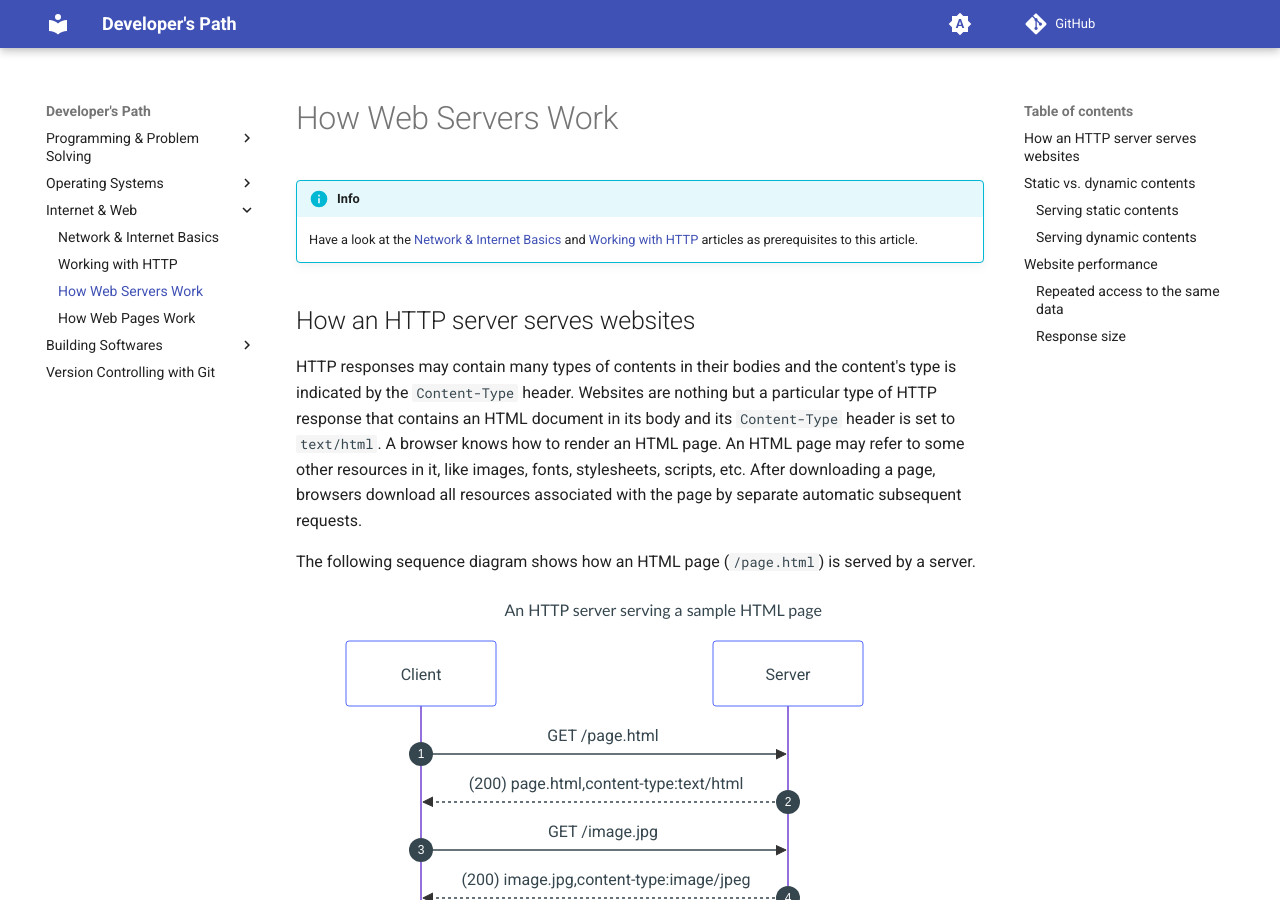
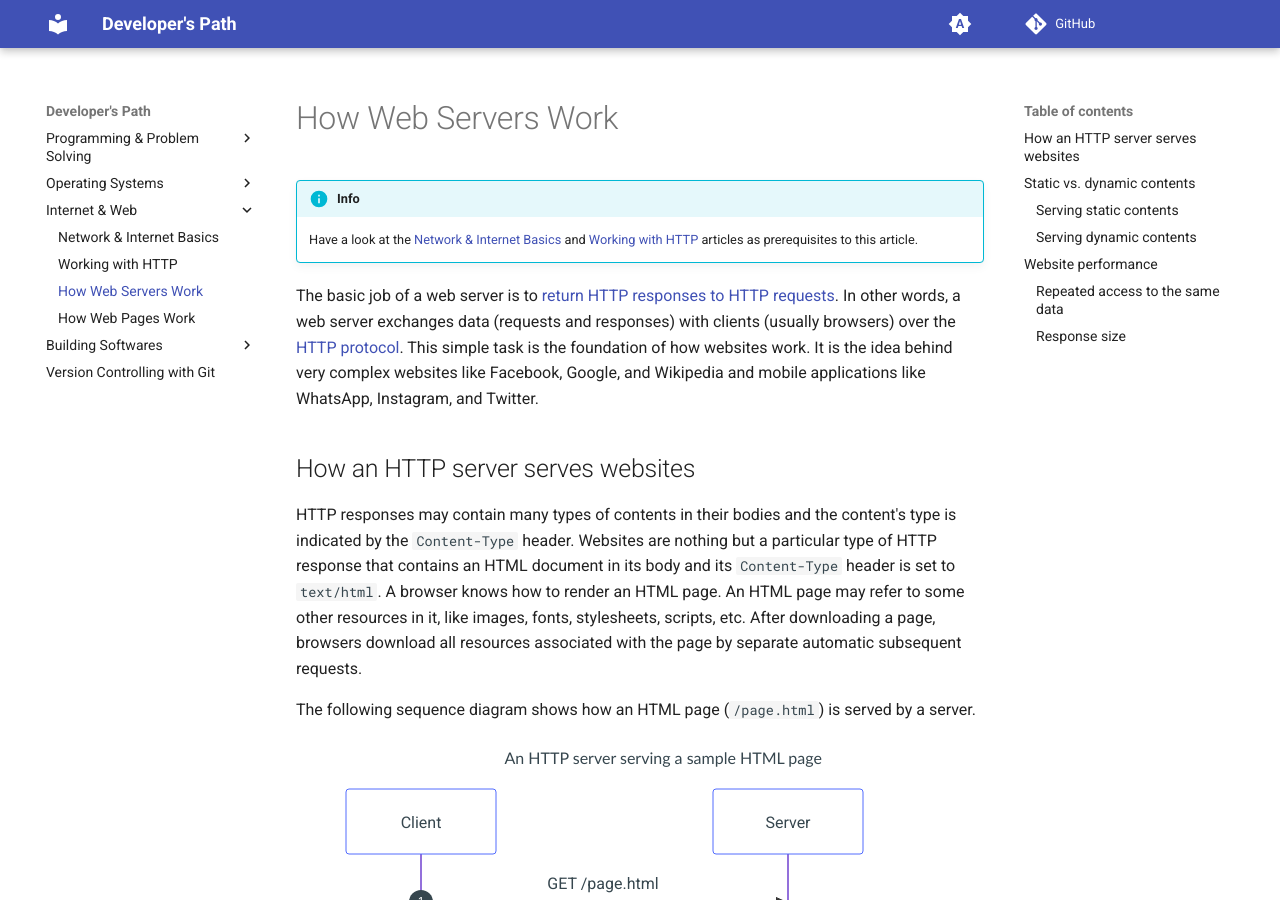
Before and after one commit to gharials/dev-path, an MkDocs documentation site: the page built from docs/internet-web/web-servers.md, in a window 1280 px wide and 900 px high. Built offline with MkDocs 1.6.1 and Material for MkDocs 9.7.7, drawn with Linux system fonts in a browser that asks for light colours; comment, search, counter and statistics services are not loaded.

Commit message:
'web-servers': introduction.

```diff
--- a/docs/internet-web/web-servers.md
+++ b/docs/internet-web/web-servers.md
@@ -2,6 +2,8 @@
 
 !!! info
     Have a look at the [Network & Internet Basics](./network-internet-basics.md) and [Working with HTTP](./http-in-depth.md) articles as prerequisites to this article.
+
+The basic job of a web server is to [return HTTP responses to HTTP requests](./network-internet-basics.md#web-servers-or-http-servers). In other words, a web server exchanges data (requests and responses) with clients (usually browsers) over the [HTTP protocol](./network-internet-basics.md#the-http-protocol). This simple task is the foundation of how websites work. It is the idea behind very complex websites like Facebook, Google, and Wikipedia and mobile applications like WhatsApp, Instagram, and Twitter.
 
 ## How an HTTP server serves websites
 
```
